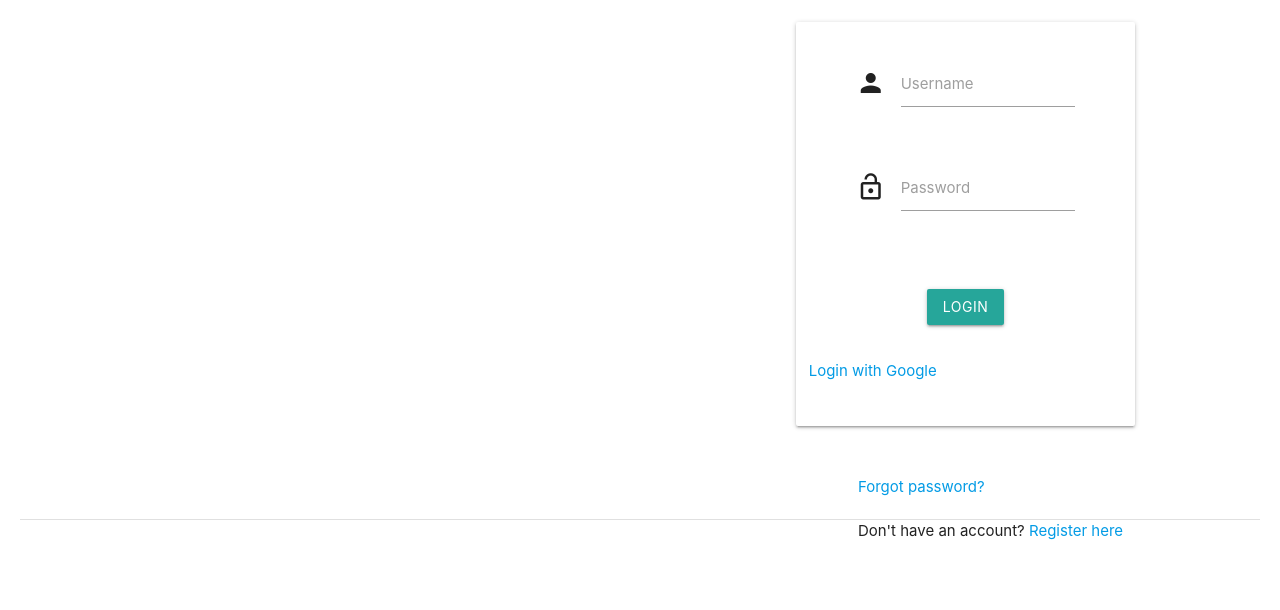
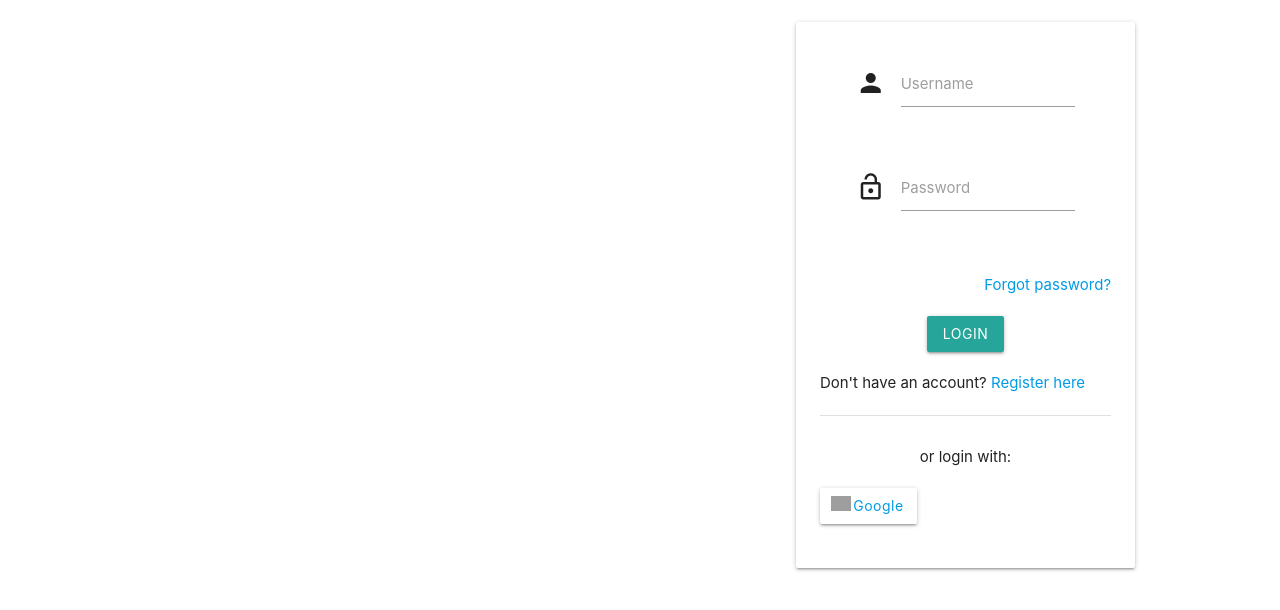
Before and after one commit to 8santosh8/F00d33z, a Django app: page /Login/ in a window 1280 px wide. Shown: the part 72-682 px from the top of the page. Run offline with Django 3.2, Linux system fonts and the light colour scheme; some libraries are stand-ins or nearby versions; grey boxes are pictures that could not be loaded.

Commit message:
Created google icon for google login

```diff
--- a/Foodezz/Users/templates/Users/Base.html
+++ b/Foodezz/Users/templates/Users/Base.html
@@ -6,9 +6,12 @@
     <meta charset="utf-8">
     <meta name="viewport" content="width=device-width, initial-scale=1, shrink-to-fit=no">
 
-  <link rel="stylesheet" href="{% static 'Materialize/CSS/materialize.css' %}">
-  <link rel="stylesheet" href="{% static 'Login/CSS/header.css' %}">
-  <link href="https://fonts.googleapis.com/icon?family=Material+Icons" rel="stylesheet">
+      <link rel="stylesheet" href="{% static 'Materialize/CSS/materialize.css' %}">
+      <link rel="stylesheet" href="{% static 'Login/CSS/header.css' %}">
+        <link rel="stylesheet" href="{% static 'Login/CSS/Googleicon.css' %}">
+
+      <link href="https://fonts.googleapis.com/icon?family=Material+Icons" rel="stylesheet">
+      <link rel="stylesheet" href="https://cdnjs.cloudflare.com/ajax/libs/font-awesome/4.7.0/css/font-awesome.min.css">
 
   <script src="https://ajax.googleapis.com/ajax/libs/jquery/3.3.1/jquery.min.js"></script>
   <script src="https://maxcdn.bootstrapcdn.com/bootstrap/3.3.7/js/bootstrap.min.js"></script>
--- a/Foodezz/Users/templates/Users/Login.html
+++ b/Foodezz/Users/templates/Users/Login.html
@@ -23,21 +23,6 @@
                                 {% for hidden in Login_form.hidden_fields %}
                                     {{ hidden }}
                                 {% endfor %}
-{#                {% for field in Login_form.visible_fields %}#}
-{#                  <div class='row'>#}
-{#                    <div class='input-field col s12'>#}
-{#                      <label class="white" for='{{ field.id_for_label }}'>{{ field.label }}</label>#}
-{#                      {{ field|add_class:"validate" }}#}
-{#                      {% if field.help_text %}#}
-{#                        <span class="helper-text" data-error="wrong"#}
-{#                          data-success="right">{{ field.help_text }}</span>#}
-{#                      {% endif %}#}
-{#                      {% for error in field.errors %}#}
-{#                        <span class='help_block'>{{ error }}</span>#}
-{#                      {% endfor %}#}
-{#                    </div>#}
-{#                  </div>#}
-{#                {% endfor %}#}
                                 <div class="row">
                                     <div class="input-field col s12">
                                         <i class="material-icons prefix white">person</i>
@@ -70,33 +55,51 @@
                                 </div>
                             </div>
                         </div>
+                        <div class='row'>
+                            <div class='col s12'>
+                                <div class="right">
+                                    <a href="{% url 'password_reset' %}">
+                                        Forgot password?
+                                    </a>
+                                </div>
+                            </div>
+                        </div>
                         <div class=row>
                             <div class=''>
-                <div class="section center">
+                                <div class="center">
                                     <button type="submit" class="btn btn-outline-info register_btn">Login</button>
                                 </div>
                             </div>
                         </div>
-            <div class="row">
-                <a href="{% url 'social:begin' 'google-oauth2' %}">Login with Google</a>
+                            <div class='row'>
+                                <div class='col s12'>
+                                    Don't have an account? <a href="{% url 'Users-Register' %}">Register here</a>
+                                </div>
                             </div>
                     </form>
+                    <div class="divider"></div>
+                    <div class="section"></div>
+                    <div class="row">
+                        <div class="center">
+                            or login with:
+                        </div>
+                    </div>
+                    <div class="row">
+                        <div class="col s12">
+                            <div class="btn white darken-4 col s10 m4">
+                                <a href="{% url 'social:begin' 'google-oauth2' %}" style="text-transform:none">
+                                <div class="left">
+                                    <img width="20px" alt="Google &quot;G&quot; Logo" src="https://upload.wikimedia.org/wikipedia/commons/thumb/5/53/Google_%22G%22_Logo.svg/512px-Google_%22G%22_Logo.svg.png"/>
+                                </div>
+                                Google
+                                </a>
                             </div>
                         </div>
                     </div>
                 </div>
             </div>
-    <div class='row'>
-      <div class='col s4 offset-s8'>
-        <a href="{% url 'password_reset' %}">
-            Forgot password?
-        </a>
         </div>
     </div>
-<div class='divider'></div>
-    <div class='row'>
-      <div class='col s4 offset-s8'>
-        Don't have an account? <a href="{% url 'Users-Register' %}">Register here</a>
 </div>
-    </div>
+
 {% endblock body %}
--- /dev/null
+++ b/Foodezz/templates/Login/CSS/Googleicon.css
@@ -0,0 +1,23 @@
+.fa {
+  padding: 20px;
+  font-size: 30px;
+  width: 30px;
+  text-align: center;
+  text-decoration: none;
+  margin: 5px 2px;
+  border-radius: 50%;
+}
+
+.fa:hover {
+    opacity: 0.7;
+}
+
+.fa-google {
+  background: #dd4b39;
+  color: white;
+}
+
+.fa-rss {
+  background: #ff6600;
+  color: white;
+}
```
Also changed, not shown: Foodezz/Users/templates/Users/Register.html (+19 -43 lines). Lines whose indentation alone changed are shown as unchanged.
